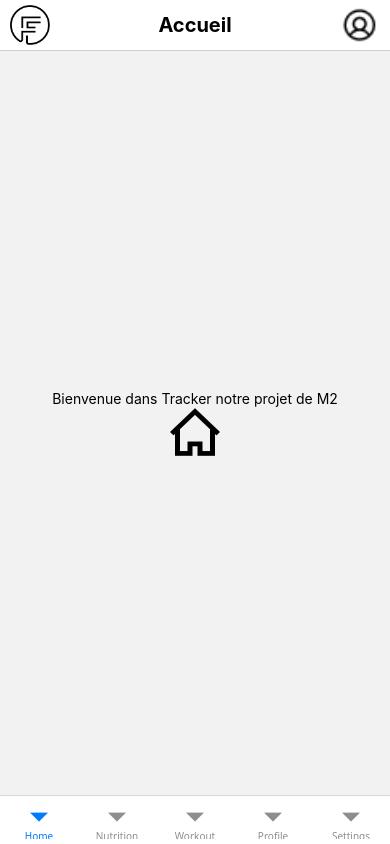
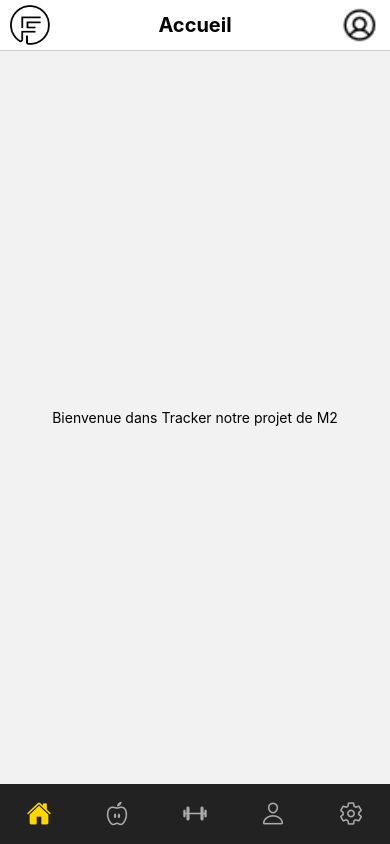
Before and after one commit to TrackerDevTeam/TrackerApp, a React Native app: screen /Home in a window 390 px wide. Built offline with nearby package versions, Linux system fonts and the light colour scheme.

Commit message:
Mise en commentaire de Footer.js car inutile; Mise à jour de la barre de nav

```diff
--- a/frontend/components/common/Footer.js
+++ b/frontend/components/common/Footer.js
@@ -1,3 +1,4 @@
+/*
 import React from 'react';
 import { View, Text, TouchableOpacity, StyleSheet, Image } from 'react-native';
 import { useNavigation } from '@react-navigation/native';
@@ -67,3 +68,4 @@ const styles = StyleSheet.create({
 });
 
 export default Footer;
+*/
--- a/frontend/navigation/Navigation.js
+++ b/frontend/navigation/Navigation.js
@@ -1,22 +1,51 @@
 import React from 'react';
 import { NavigationContainer } from '@react-navigation/native';
 import { createBottomTabNavigator } from '@react-navigation/bottom-tabs';
-import { Text, View } from 'react-native'; // Ajout de Text et View pour les écrans fictifs
+import { Text, View } from 'react-native';
+import { Ionicons } from '@expo/vector-icons'; // Exemple d'icônes
 import HomeScreen from '../screens/HomeScreen';
 import NutritionScreen from '../screens/NutritionScreen';
 import WorkoutScreen from '../screens/WorkoutScreen';
 import ProfileScreen from '../screens/ProfileScreen';
 import SettingsScreen from '../screens/SettingsScreen';
 
-// const ProfileScreen = () => <Text>Profile Screen</Text>;
-// const SettingsScreen = () => <Text>Settings Screen</Text>;
-
 const Tab = createBottomTabNavigator();
 
 const Navigation = () => {
     return (
         <NavigationContainer>
-      <Tab.Navigator screenOptions={{ headerShown: false }} initialRouteName="Home">
+            <Tab.Navigator
+                screenOptions={({ route }) => ({
+                    headerShown: false,
+                    tabBarStyle: {
+                        backgroundColor: '#222', // Couleur de fond (à adapter selon ton footer)
+                        borderTopWidth: 0,
+                        paddingBottom: 10,
+                        paddingTop: 10,
+                        height: 60,
+                    },
+                    tabBarIcon: ({ focused, color, size }) => {
+                        let iconName;
+
+                        if (route.name === 'Home') {
+                            iconName = focused ? 'home' : 'home-outline';
+                        } else if (route.name === 'Nutrition') {
+                            iconName = focused ? 'nutrition' : 'nutrition-outline';
+                        } else if (route.name === 'Workout') {
+                            iconName = focused ? 'barbell' : 'barbell-outline';
+                        } else if (route.name === 'Profile') {
+                            iconName = focused ? 'person' : 'person-outline';
+                        } else if (route.name === 'Settings') {
+                            iconName = focused ? 'settings' : 'settings-outline';
+                        }
+
+                        return <Ionicons name={iconName} size={size} color={color} />;
+                    },
+                    tabBarActiveTintColor: '#FFD700', // Couleur active (ex: doré)
+                    tabBarInactiveTintColor: '#aaa', // Couleur inactive
+                })}
+                initialRouteName="Home"
+            >
                 <Tab.Screen name="Home" component={HomeScreen} />
                 <Tab.Screen name="Nutrition" component={NutritionScreen} />
                 <Tab.Screen name="Workout" component={WorkoutScreen} />
--- a/frontend/screens/HomeScreen.js
+++ b/frontend/screens/HomeScreen.js
@@ -9,7 +9,6 @@ const HomeScreen = () => {
             <Header title="Accueil" />
             <View style={styles.content}>
                 <Text>Bienvenue dans Tracker notre projet de M2</Text>
-                <Image source={require('../assets/icon/home.png')} style={{ width: 50, height: 50 }} />
             </View>
         </View>
     );
```
Lines whose indentation alone changed are shown as unchanged.
